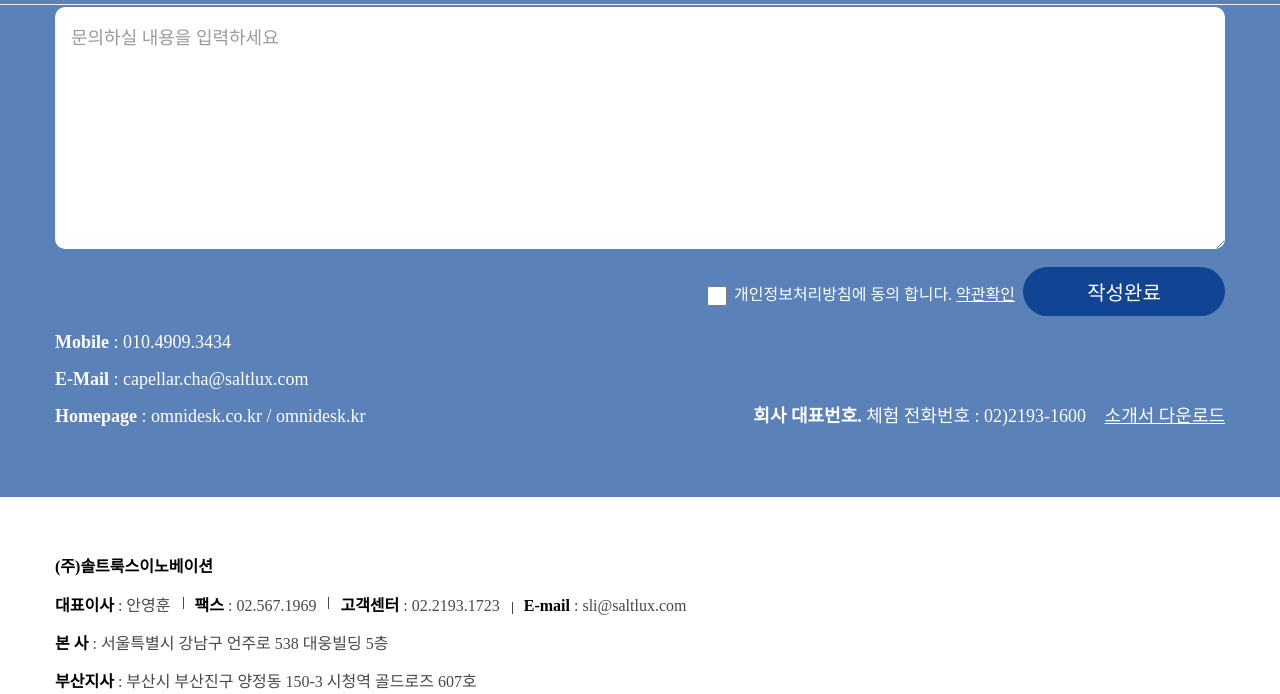
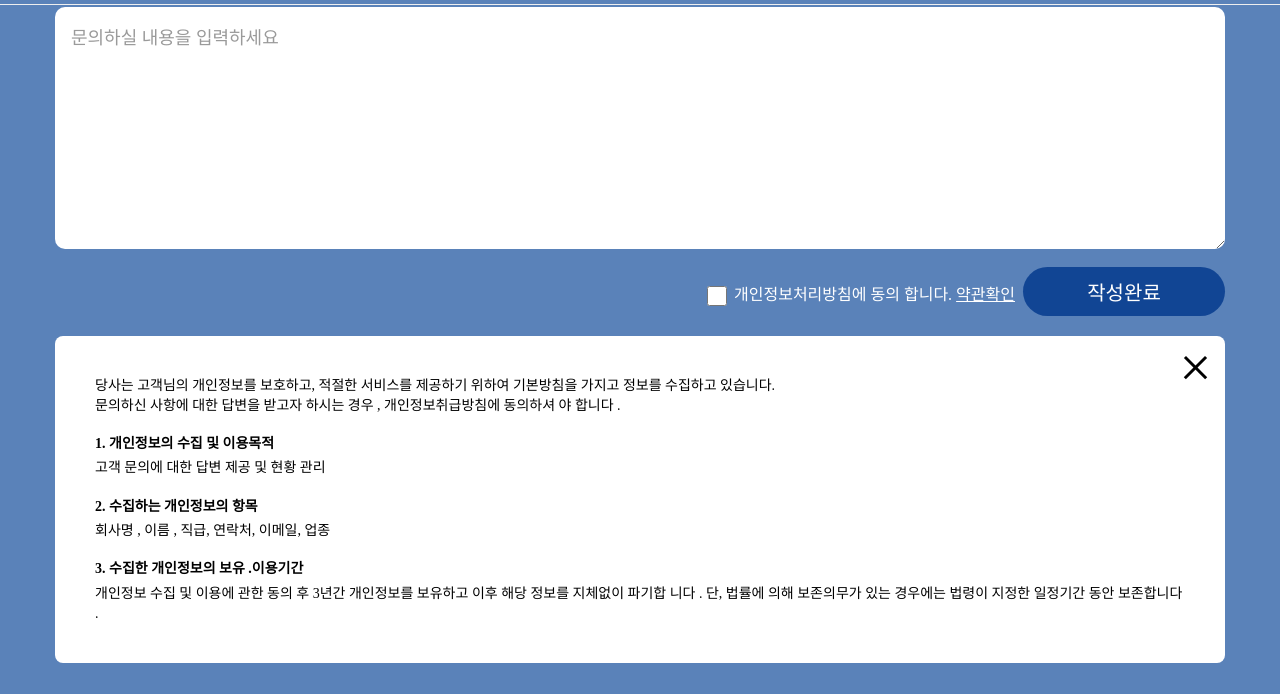
Before and after one commit to Pyo-hogeun/omnidesk_pub, a website: page index.html in a window 1280 px wide. Both pictures are taken after a click on the link "약관확인". Shown: the part 6123-6817 px from the top of the page. Drawn offline with nearby package versions, Linux system fonts and the light colour scheme; a web font is replaced by a local one.

Commit message:
약관 토글 추가

```diff
--- a/assets/css/style.css
+++ b/assets/css/style.css
@@ -10,6 +10,7 @@ a {
 
 button {
   border: 0;
+  cursor: pointer;
 }
 
 ul, ol {
@@ -1041,6 +1042,53 @@ html, body, textarea {
   font-size: 20px;
   font-weight: 500;
 }
+.section.sec-07 .contact .term {
+  margin-top: 20px;
+  margin-bottom: 60px;
+}
+.section.sec-07 .contact .term .white-box {
+  position: relative;
+  background-color: #ffffff;
+  border-radius: 8px;
+  padding: 40px;
+  line-height: 1.4;
+  font-size: 14px;
+}
+.section.sec-07 .contact .term .white-box p {
+  margin: 0;
+}
+.section.sec-07 .contact .term .white-box h4 {
+  margin-bottom: 5px;
+}
+.section.sec-07 .contact .term .white-box button {
+  display: inline-block;
+  position: absolute;
+  right: 20px;
+  top: 20px;
+  width: 19px;
+  height: 19px;
+  background-color: transparent;
+  padding: 0;
+}
+.section.sec-07 .contact .term .white-box button .bar {
+  position: absolute;
+  display: inline-block;
+  height: 3px;
+  width: 30px;
+  background-color: #000000;
+}
+.section.sec-07 .contact .term .white-box button .bar:first-child {
+  left: 0;
+  top: 0;
+  transform-origin: left top;
+  transform: rotate(45deg);
+}
+.section.sec-07 .contact .term .white-box button .bar:last-child {
+  right: 0;
+  top: 0;
+  transform-origin: right top;
+  transform: rotate(-45deg);
+}
 .section.sec-07 .contact .company-info {
   display: flex;
   justify-content: space-between;
--- a/assets/js/script.js
+++ b/assets/js/script.js
@@ -6,6 +6,7 @@ $(document).ready(function(){
     $('.main-visual').addClass('on');
     $('.sec-01 .catch-phrase').addClass('on');
   }, 1000);
+  termToggle();
 });
 let sectionOffArr = [];
 // 각 섹션 offset top 값
@@ -46,4 +47,13 @@ $(window).on('scroll', function(e){
   }
 });
 
-// 스크롤 시 섹션에 trigger
+//약관 팝업
+function termToggle(){
+  $('.link-to-term').on('click', function(e){
+    e.preventDefault();
+    $('.term').slideDown();
+  });
+  $('.btn-toggle').on('click', function(e){
+    $('.term').slideUp();
+  })
+}
--- a/index.html
+++ b/index.html
@@ -349,6 +349,45 @@
           <button type="button" class="btn round btn-blue">작성완료</button>
         </div>
 
+        <div class="term" style="display: none">
+          <div class="white-box">
+            <button type="button" class="btn-toggle">
+              <span class="bar"></span>
+              <span class="bar"></span>
+            </button>
+            <p>
+              당사는 고객님의 개인정보를 보호하고, 적절한 서비스를 제공하기 위하여 기본방침을 가지고 정보를 수집하고 있습니다.<br>
+              문의하신 사항에 대한 답변을 받고자 하시는 경우 , 개인정보취급방침에 동의하셔 야 합니다 .
+            </p>
+            <ul>
+              <li>
+                <h4>
+                  1. 개인정보의 수집 및 이용목적
+                </h4>
+                <span>
+                  고객 문의에 대한 답변 제공 및 현황 관리
+                </span>
+              </li>
+              <li>
+                <h4>
+                  2. 수집하는 개인정보의 항목
+                </h4>
+                <span>
+                  회사명 , 이름 , 직급, 연락처, 이메일, 업종
+                </span>
+              </li>
+              <li>
+                <h4>
+                  3. 수집한 개인정보의 보유 .이용기간
+                </h4>
+                <span>
+                  개인정보 수집 및 이용에 관한 동의 후 3년간 개인정보를 보유하고 이후 해당 정보를 지체없이 파기합 니다 . 단, 법률에 의해 보존의무가 있는 경우에는 법령이 지정한 일정기간 동안 보존합니다 .
+                </span>
+              </li>
+            </ul>
+          </div>
+        </div>
+
         <div class="company-info">
           <div class="left">
             <ul>
```
